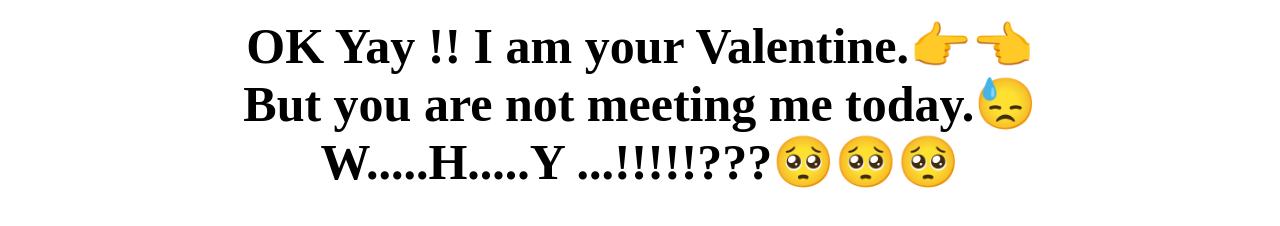
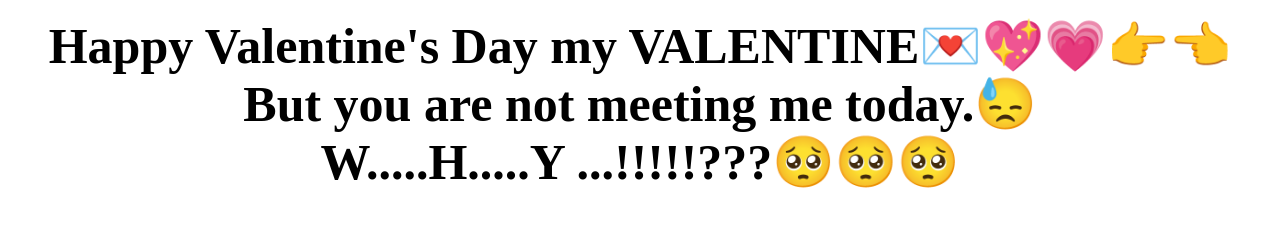
Before and after one commit to codeashu007/open-it, a plain HTML site: page yes.html in a window 1280 px wide. Shown: the part 454-680 px from the top of the page. Drawn offline with Linux system fonts and the light colour scheme.

Commit message:
Update yes.html

```diff
--- a/yes.html
+++ b/yes.html
@@ -13,7 +13,7 @@
         />
       </div>
       <div>
-        <h1 class="header_text">OK Yay !! I am your Valentine.👉👈<br>But you are not meeting me today.😓<br>W.....H.....Y ...!!!!!???🥺🥺🥺</h1>
+        <h1 class="header_text">Happy Valentine's Day my VALENTINE💌💖💗👉👈<br>But you are not meeting me today.😓<br>W.....H.....Y ...!!!!!???🥺🥺🥺</h1>
       </div>
     </div>
   </body>
```
